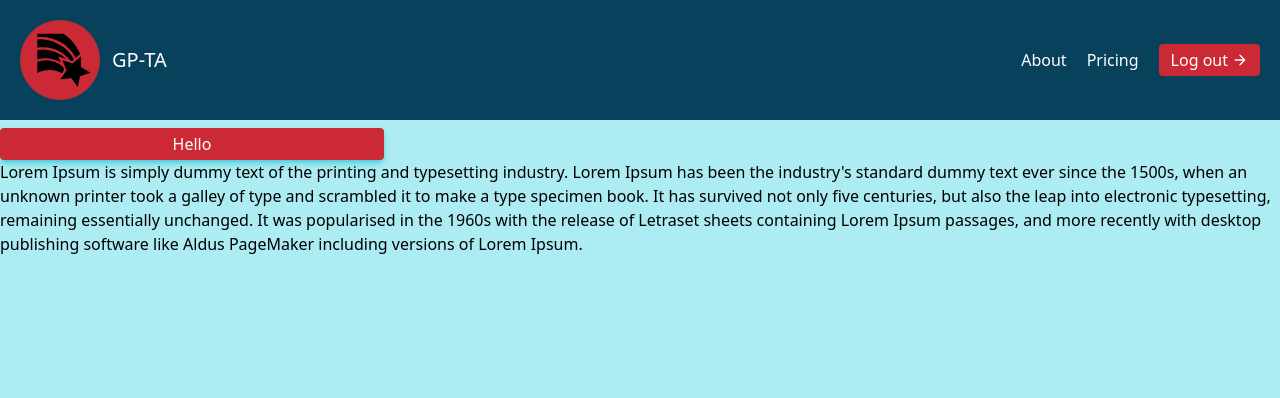
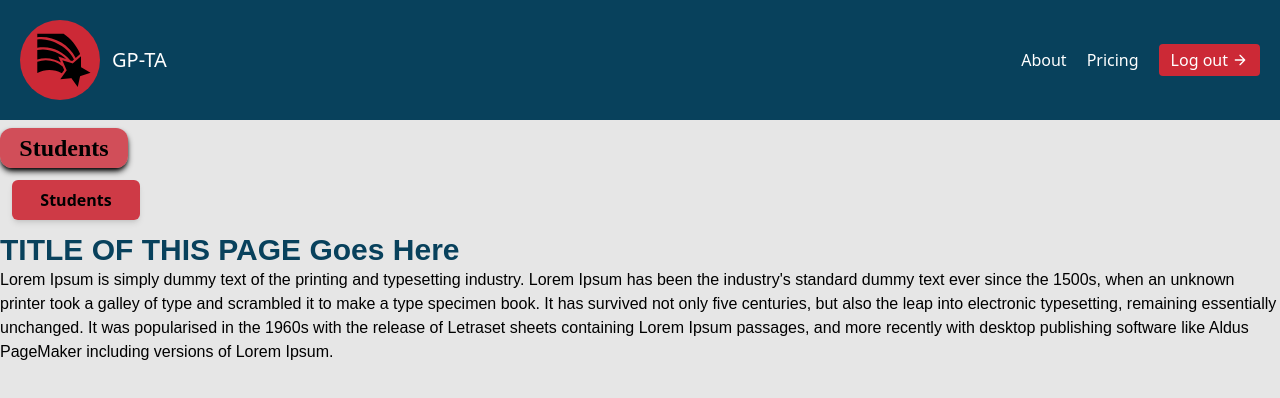
Before and after one commit to Kennyk22/GP-TA, a React (Create React App) app in the folder client/: page /about in a window 1280 px wide. Shown: the top 398 px of the page. Built offline with nearby package versions, Linux system fonts and the light colour scheme.

Commit message:
styling practice

```diff
--- a/client/src/Components/About.tsx
+++ b/client/src/Components/About.tsx
@@ -1,10 +1,18 @@
 import React from 'react'
 
 function About() {
+  const colors = ["[#08415c]", "[#cc2936]", "[#ebbab9]", "[#388697]", "[#b5ffe1]"]
+  //              Darkest Blue  Bright Red    Fade Red    Blue          cyan
   return (
     <div className='w-full flex flex-col justify-center content-center'>
-      <button className='bg-[#cc2936] text-white rounded p-1  shadow-md shadow-cyan-500/50 mt-2 w-[30%]'>Hello</button>
-      <h1>Lorem Ipsum is simply dummy text of the printing and typesetting industry. Lorem Ipsum has been the industry's standard dummy text ever since the 1500s, when an unknown printer took a galley of type and scrambled it to make a type specimen book. It has survived not only five centuries, but also the leap into electronic typesetting, remaining essentially unchanged. It was popularised in the 1960s with the release of Letraset sheets containing Lorem Ipsum passages, and more recently with desktop publishing software like Aldus PageMaker including versions of Lorem Ipsum.</h1>
+      <button className='bg-[#cc2936] text-2xl font-bold Alegreya  rounded-xl text-black bg-opacity-80 p-1 shadow-md shadow-black mt-2 w-[10%] hover:bg-[#ebbab9]'>Students</button>
+
+      <button className="bg-[#cc2936] hover:bg-[#cc2936] text-black font-bold py-2 bg-opacity-90 px-4 rounded-md shadow-md m-3 w-[10%]">
+        Students
+      </button>
+
+      <h1 className='title-font font-bold text-3xl text-[#08415c] Hind'>TITLE OF THIS PAGE Goes Here</h1>
+      <p className='Montserrat'>Lorem Ipsum is simply dummy text of the printing and typesetting industry. Lorem Ipsum has been the industry's standard dummy text ever since the 1500s, when an unknown printer took a galley of type and scrambled it to make a type specimen book. It has survived not only five centuries, but also the leap into electronic typesetting, remaining essentially unchanged. It was popularised in the 1960s with the release of Letraset sheets containing Lorem Ipsum passages, and more recently with desktop publishing software like Aldus PageMaker including versions of Lorem Ipsum.</p>
     </div>
   )
 }
--- a/client/src/Components/GPTA.tsx
+++ b/client/src/Components/GPTA.tsx
@@ -103,11 +103,11 @@ const formatText = (text:any) => {
 
 
   return (
-    <section ref={myRef} className="text-gray-200 body-font">
+    <section ref={myRef} className="text-gray-800 body-font">
       <div className='flex flex-row justify-around content-center'>
-        <p>{isAuthenticated ? <p className='bg-[#cc2936] text-white rounded p-1 shadow-lg shadow-cyan-500/50 mt-2'>{user?.name}</p> : <p>you are not logged in</p> }</p>
-        <Link to="/teacherFolder"><button className='bg-[#cc2936] text-white rounded p-1  shadow-lg shadow-cyan-500/50 mt-2'>take me to teacher folder</button></Link>
-        <Link to="/teacherNotes"><button className='bg-[#cc2936] text-white rounded p-1  shadow-lg shadow-cyan-500/50 mt-2'>take me to teacher Notes</button></Link>
+        <p>{isAuthenticated ? <p className='bg-[#cc2936] hover:bg-[#cc2936] text-black font-bold py-2 bg-opacity-90 px-4 rounded-md shadow-md m-3 w-[60%]'>{user?.name}</p> : <p>you are not logged in</p> }</p>
+        <Link to="/teacherFolder"><button className='bg-[#cc2936] hover:bg-[#cc2936] text-black font-bold py-2 bg-opacity-90 px-4 rounded-md shadow-md m-3 w-[60%]'>take me to teacher folder</button></Link>
+        <Link to="/teacherNotes"><button className='bg-[#cc2936] hover:bg-[#cc2936] text-black font-bold py-2 bg-opacity-90 px-4 rounded-md shadow-md m-3 w-[60%]'>take me to teacher Notes</button></Link>
         <DropDown name = {'Assignments'} array= {['essay1', 'essay2', 'essay3']} onSelect={(e)=>{console.log(e.currentTarget.innerHTML)}} remove={e =>console.log('delete', e.currentTarget.id)} add={e =>console.log('add assignment')}/>
         <DropDown name = {'Students'} array= {['allStudents']} onSelect={(e)=>{console.log(e.currentTarget.innerHTML)}} remove={e =>console.log('delete', e.currentTarget.id)} add={e =>console.log('add student')}/>
       </div>
--- a/client/src/index.css
+++ b/client/src/index.css
@@ -1,10 +1,12 @@
 @tailwind base;
 @tailwind components;
 @tailwind utilities;
+@import url('https://fonts.googleapis.com/css2?family=Alegreya&family=Hind+Siliguri:wght@700&family=Montserrat&family=Oswald:wght@700&display=swap');
+
 
 body {
   margin: 0;
-  background-color: #acecf2;
+  background-color: #e6e6e6;
 }
 
 .CPgrey {
@@ -56,6 +58,21 @@ body {
   transition: background-color 0.3s ease;
 }
 
+.Alegreya {
+  font-family: 'Alegreya', serif;
+}
+
+.Hind {
+  font-family: 'Hind Siliguri', sans-serif;
+}
+
+.Montserrat {
+  font-family: 'Montserrat', sans-serif;
+}
+
+.Oswald {
+  font-family: 'Oswald', sans-serif;
+}
 /* div {
   outline: auto;
 } */
```
